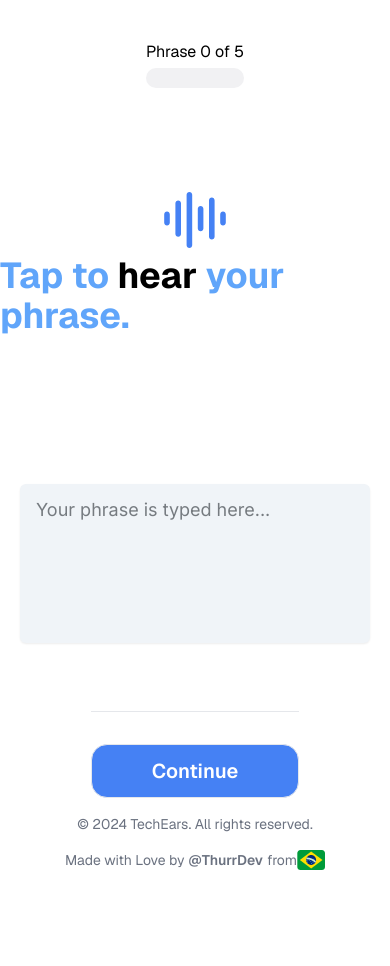
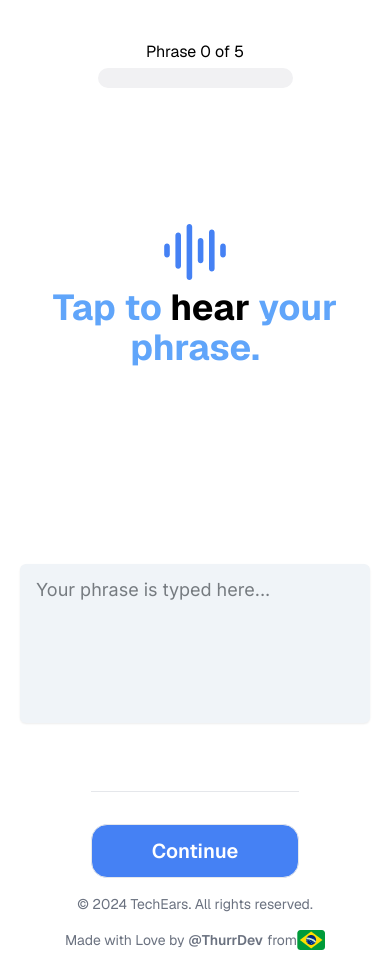
Before and after one commit to arthcc/tech-ears, a Next.js app: page /game in a window 390 px wide. Before the commit the page ends 886 px from the top, so only its background shows below. Built offline with nearby package versions, Linux system fonts and the light colour scheme.

Commit message:
fix: adjust layout bugs and responsivity

```diff
--- a/src/app/game/page.tsx
+++ b/src/app/game/page.tsx
@@ -24,26 +24,23 @@ const PlayerPage = () => {
   }
 
   return (
-    <>
+    <div className="md:overflow-hidden flex flex-col bg-white">
       <GoogleAnalytics gaId="G-R5SCDC4C8D" />
       <div className="pt-10">
         <ProgressBar
           indicatorColor="bg-progress-blue"
           progress={15}
           height="h-5"
-          width="w-1/4"
+          width="sm:w-1/4 w-1/2"
           className="mt-4 mx-auto"
           currentStep={0}
           totalSteps={5}
         />
       </div>
       <div className="pt-10 mt-10"></div>
-      <div className="flex flex-col items-center justify-center h-screen w-screen bg-white dark:bg-mirage-700">
-        <div className="text-center mb-auto mt-auto">
-          <div className="flex justify-center mb-4"></div>
-        </div>
+      <div className="flex flex-col items-center justify-center py-12  bg-white dark:bg-mirage-700">
         <AudioIcon />
-        <h1 className="text-align: center font-bold text-4xl mt-2">
+        <h1 className="items-center text-center justify-center font-bold text-4xl mt-2">
           <span className="text-blue-400">
             {" "}
             Tap to <span className="text-black">hear </span>your phrase.
@@ -53,9 +50,8 @@ const PlayerPage = () => {
       <div className="flex flex-col items-center p-5 mt-32">
         <TextInput onChange={undefined} />
       </div>
-
       <FooterButton />
-    </>
+    </div>
   );
 };
 
--- a/src/app/layout.tsx
+++ b/src/app/layout.tsx
@@ -56,7 +56,7 @@ export default function RootLayout({ children }: RootLayoutProps) {
           <SpeedInsights />
           <Analytics />
           <Providers>
-            <div className="md:overflow-hidden flex flex-col h-screen">
+            <div className="md:overflow-hidden flex flex-col justify-between bg-white h-screen">
               {children}
               <Footer />
             </div>
--- a/src/components/ApiGoogle/ApiGoogle.tsx
+++ b/src/components/ApiGoogle/ApiGoogle.tsx
@@ -260,7 +260,7 @@ export const ApiGoogle = () => {
   const formattedDate = new Date().toLocaleDateString("en-US", options);
 
   return (
-    <div className="flex flex-col gap-y-6 items-center w-full max-w-screen-md p-8 lg:bg-white lg:dark:bg-gray-800 rounded-lg shadow-lg">
+    <div className="flex flex-col gap-y-6 items-center w-full max-w-screen-md p-8 lg:bg-white rounded-lg shadow-lg">
       {!showShareProgress && (
         <>
           {errorMessage && (
@@ -272,7 +272,7 @@ export const ApiGoogle = () => {
           {rounds < 5 && (
             <>
               <StepComponent currentStep={currentStep + 1} totalSteps={5} />
-              <h4 className="mt-6 text-2xl font-semibold tracking-tight text-blue-h1 dark:text-blue-400 mb-6">
+              <h4 className="mt-6 text-2xl font-semibold tracking-tight text-blue-h1 mb-6">
                 Listen and type what you hear in the input below.
               </h4>
               {audioSrc && (
@@ -315,7 +315,7 @@ export const ApiGoogle = () => {
           <h2 className="w-full flex justify-center mt-1">✨ Tech Ears</h2>
           <h1 className="w-full flex justify-center mt-1">{formattedDate}</h1>
 
-          <h4 className="text-2xl font-semibold tracking-tight text-blue-h1 dark:text-blue-400 mt-5 mb-2">
+          <h4 className="text-2xl font-semibold tracking-tight text-blue-h1 mt-5 mb-2">
             Congratulations!
           </h4>
           <p className="mb-3">
--- a/src/components/Footer/Footer.tsx
+++ b/src/components/Footer/Footer.tsx
@@ -3,11 +3,8 @@ import { BrazilIcon } from "@/components/Icons/brazil";
 
 export default function Footer() {
   return (
-    <footer className="bg-white">
-      <div className="flex-col bg-white sm:flex-row gap-4 sm:gap-0 w-full max-w-screen-xl mx-auto p-4 md:py-8 flex justify-between items-center">
-        <span className="text-sm text-gray-500 dark:text-gray-400">
-          © 2024 TechEars. All rights reserved.
-        </span>
+    <footer className="flex-col bg-white sm:flex-row gap-4 sm:gap-0 w-full max-w-screen-xl mx-auto p-4 md:py-8 flex justify-between items-center">
+       <span className="text-sm text-gray-500 dark:text-gray-400">© 2024 TechEars. All rights reserved.</span>
       <span className="text-sm text-gray-500 dark:text-gray-400 flex items-center">
         Made with Love by
         <Link href={"https://x.com/thurrdev"}>
@@ -16,7 +13,6 @@ export default function Footer() {
         <span className="ml-1">from</span>
         <BrazilIcon />
       </span>
-      </div>
     </footer>
   );
 }
--- a/src/components/Footer/FooterButton.tsx
+++ b/src/components/Footer/FooterButton.tsx
@@ -2,7 +2,7 @@ import { MainButton } from "@/components/PrimaryButton";
 
 export default function FooterButton() {
   return (
-    <div className="flex flex-col items-center justify-center h-screen w-screen bg-white dark:bg-mirage-700">
+    <div className="flex flex-col items-center justify-center bg-white dark:bg-mirage-700">
       <div className="text-center mb-auto mt-auto">
         <div className="flex justify-center mb-4"></div>
       </div>
```
Lines whose indentation alone changed are shown as unchanged.
